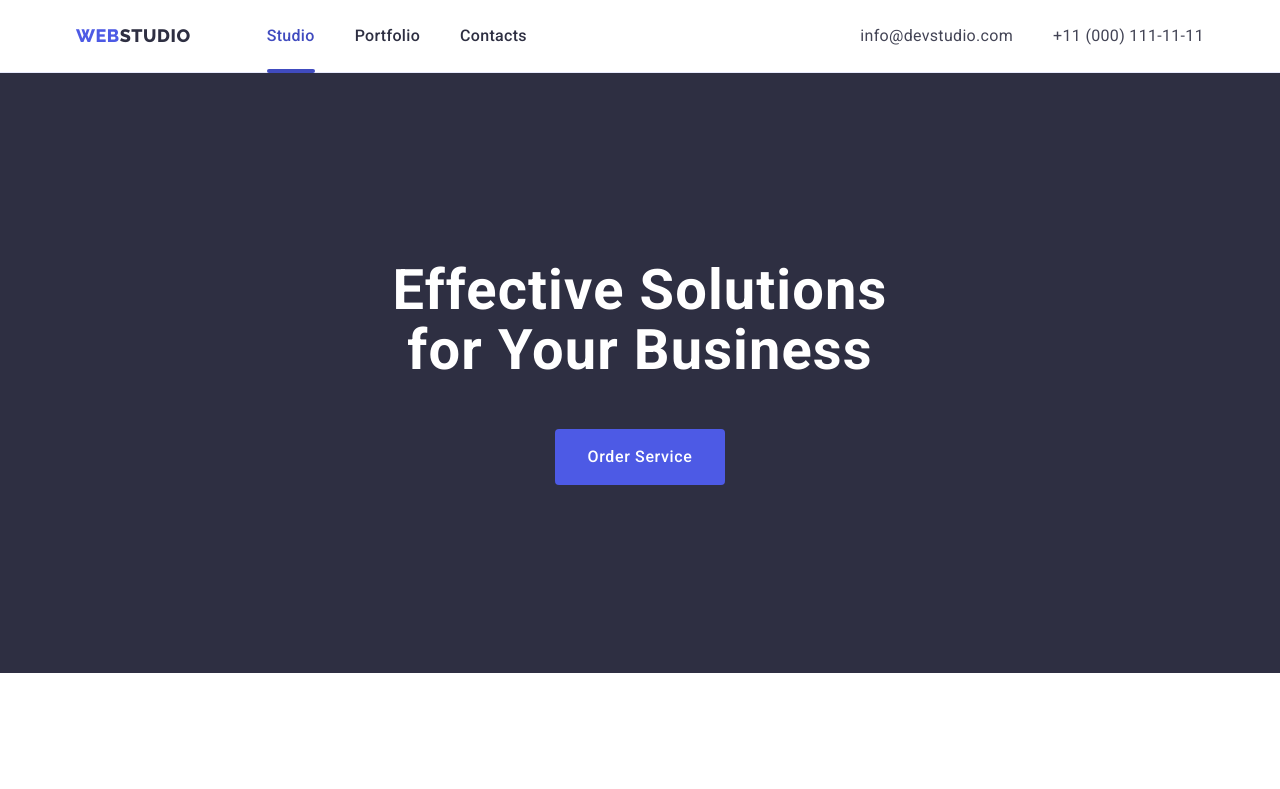
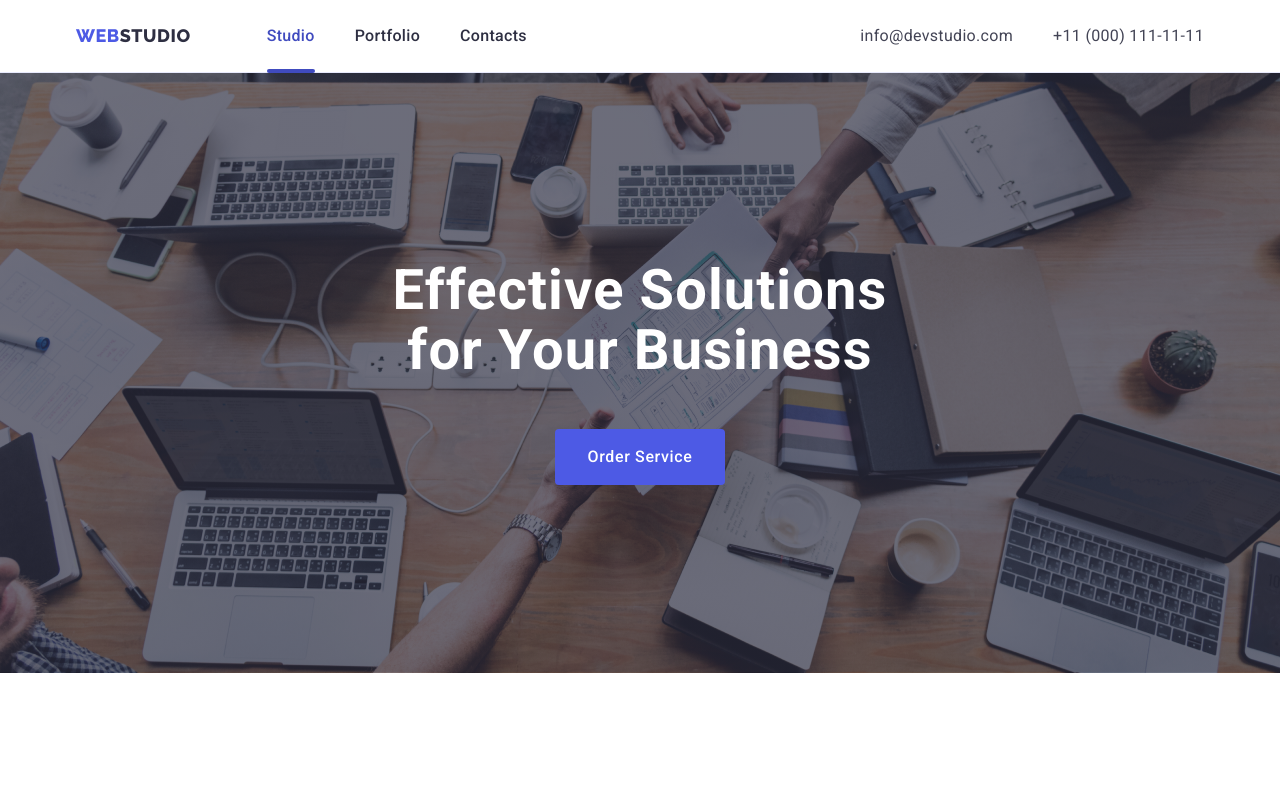
Before and after one commit to IYuliia/goit-markup-hw-04, a plain HTML site: page index.html in a window 1280 px wide. Shown: the top 789 px of the page. Drawn offline with nearby package versions, Linux system fonts and the light colour scheme; the site is published under a folder, as on GitHub Pages, so addresses that start at the root find nothing.

Commit message:
updated hero bg path

```diff
--- a/css/styles.css
+++ b/css/styles.css
@@ -209,7 +209,7 @@ img {
       rgba(46, 47, 66, 0.7),
       rgba(46, 47, 66, 0.7)
     ),
-    url(/images/hero-bg/hero-bg.jpg);
+    url(../images/hero-bg/hero-bg.jpg);
   background-repeat: no-repeat;
   background-size: cover;
   background-position: center;
```
